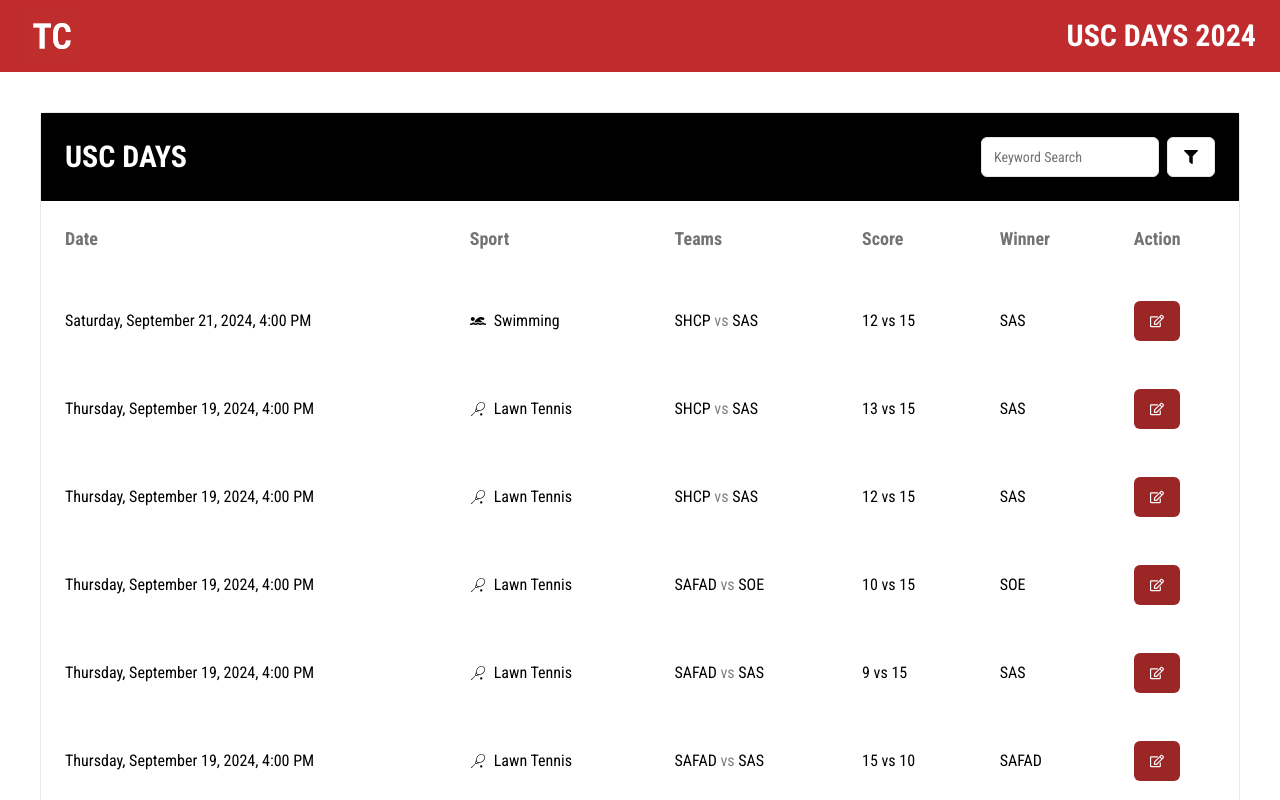
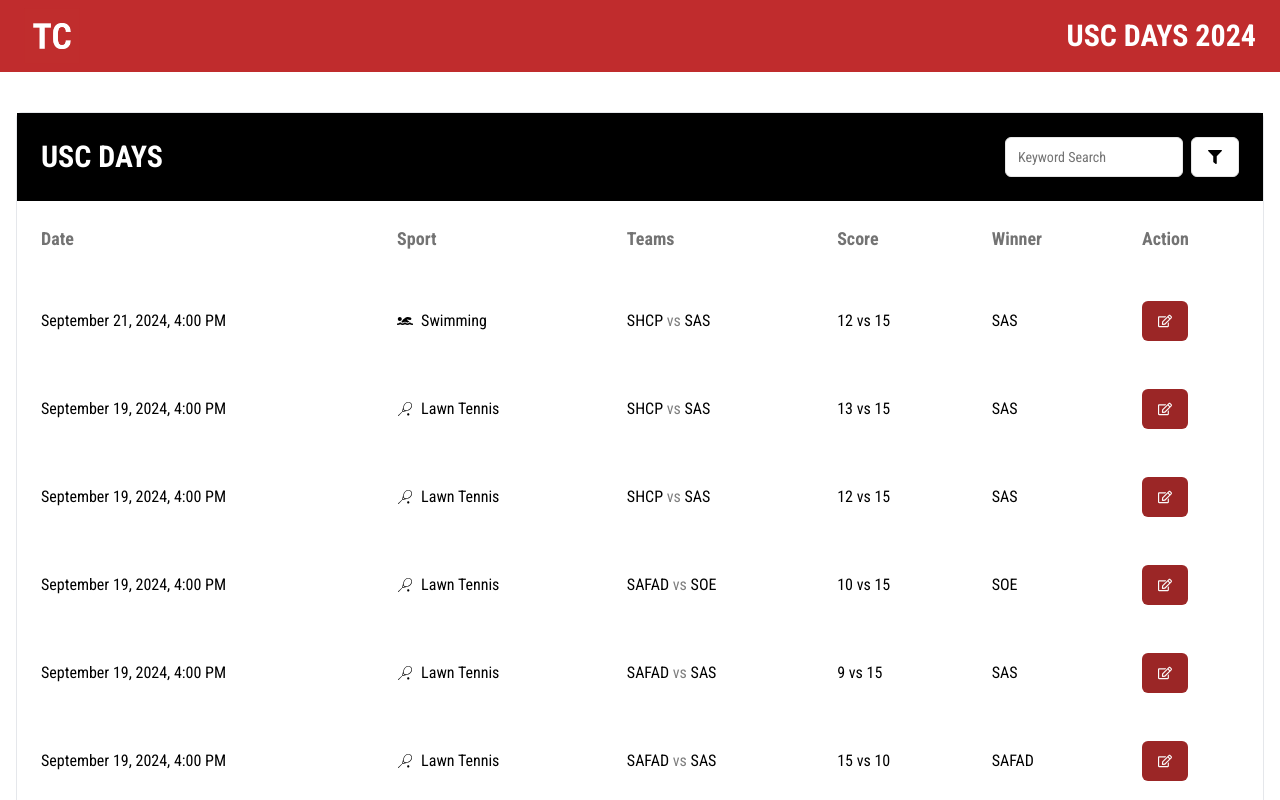
Before and after one commit to todayscarolinian/usc-days, a Next.js app: page / in a window 1280 px wide. Shown: the top 800 px of the page. Built offline with nearby package versions, Linux system fonts and the light colour scheme.

Commit message:
refactor: added more whitespace on the sides and centered the table, changed date and time

```diff
--- a/src/components/Scores/score-table.tsx
+++ b/src/components/Scores/score-table.tsx
@@ -115,7 +115,7 @@ export function DataTable<TData, TValue>({
             onChange={(e) => table.setGlobalFilter(e.target.value)}
             className="max-w-sm"
           />
-          {/* Filter button, To be added: clear filters */}
+          {/* Filter button */}
           <AdvancedSearch />
           {/* Clear filter */}
           {filters.isFilterActive && (
@@ -124,7 +124,7 @@ export function DataTable<TData, TValue>({
         </div>
       </div>
 
-      {/* Data table, To be added: Actions column when staff authenticated */}
+      {/* Data table */}
       <Table>
         <TableHeader>
           {table.getHeaderGroups().map((headerGroup) => (
--- a/src/components/Scores/scores.tsx
+++ b/src/components/Scores/scores.tsx
@@ -6,8 +6,10 @@ import { mockScoresData } from "@/constants/mockData"
 
 export default function Scores() {
   return (
-    <div className="p-4 sm:p-10">
-      <DataTable columns={scoreColumns} data={mockScoresData} />
+    <div className="p-4 sm:py-10">
+      <div className="mx-auto sm:max-w-[90rem]">
+        <DataTable columns={scoreColumns} data={mockScoresData} />
+      </div>
     </div>
   )
 }
--- a/src/lib/utils.ts
+++ b/src/lib/utils.ts
@@ -7,9 +7,7 @@ export function cn(...inputs: ClassValue[]) {
 }
 
 export function formatLongDate(dateString: string): string {
-
   const date = new Date(dateString);
 
-  return format(date, "EEEE, MMMM d, yyyy, h:mm a");
-
+  return format(date, "MMMM d, yyyy, h:mm a");
 }
```
